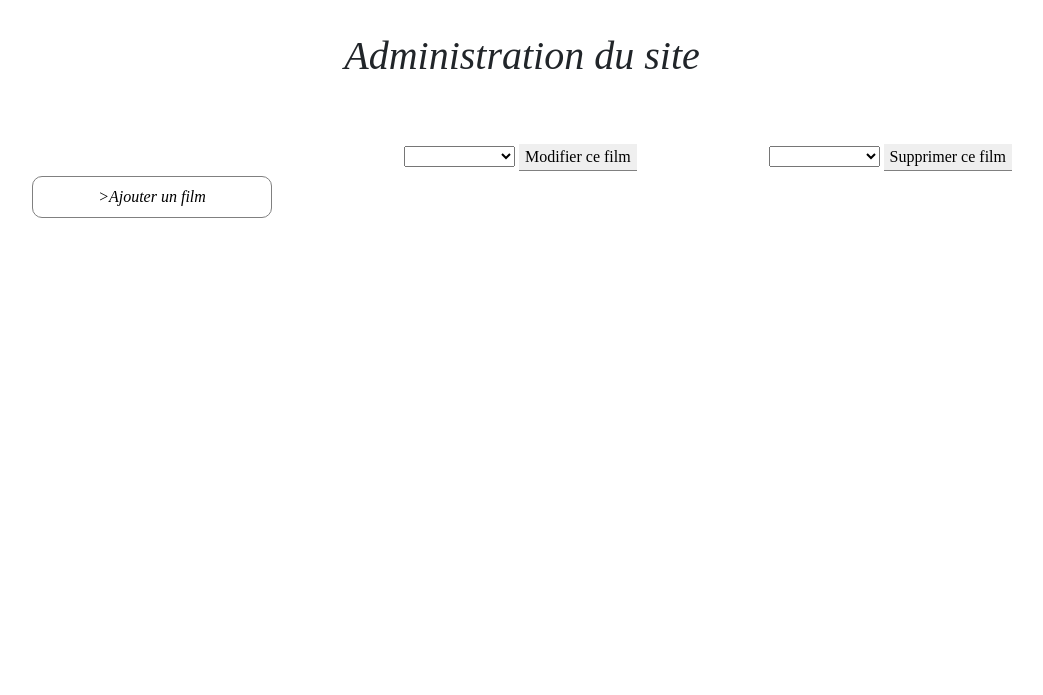
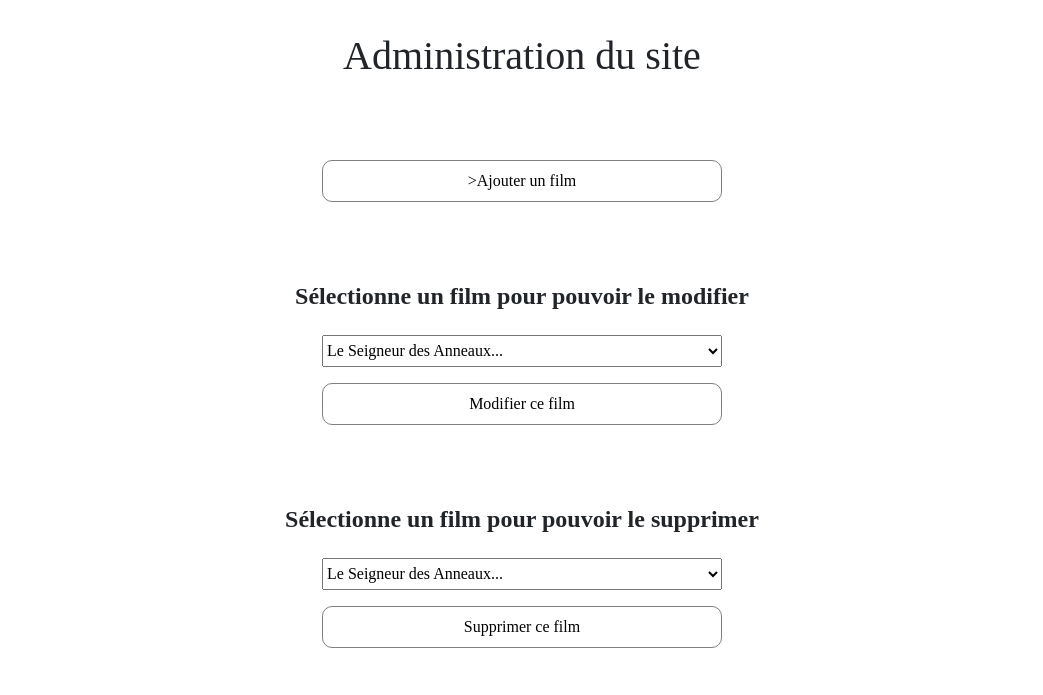
Before and after one commit to Hakitsu/ecv-phpmovie, a PHP site: page /ecv-phpmovie/admin in a window 1280 px wide. Shown: the part 80-775 px from the top of the page, without its empty margins (118-1161 px from the left). Run offline with PHP 8.4, Linux system fonts and the light colour scheme; tables that the repository leaves empty or names only in its code hold one stand-in row (values such as "Sample post"); some web fonts are replaced.

Commit message:
add style comment and rework style admin

```diff
--- a/public/style/admin.css
+++ b/public/style/admin.css
@@ -1,8 +1,12 @@
 @media (min-width: 760px) {
+    .containerFormulaire {
+        font-family: fanwood;
+    }
+
     .linkToAdmin {
-        width: 15rem;
-        margin-top: 2rem;
-        margin-bottom: 1rem;
+        width: 25rem;
+        margin-top: 1rem;
+        margin-bottom: 3rem;
         border: 1px solid grey;
         background-color: white;
         padding: 0.5rem;
@@ -17,15 +21,27 @@
 
     .linkContainer{
         display: flex;
-        flex-direction: row;
-        justify-content: space-between;
+        flex-direction: column;
+        align-items: center;
 
     }
 
+    .formAdmin {
+        display: flex;
+        flex-direction: column;
+    }
+
+    .selectFilm {
+        margin-top: 1rem;
+        height: 2rem;
+    }
 
  }
 
  @media (max-width: 760px) {
+    .containerFormulaire {
+        font-family: fanwood;
+    }
 
     .linkToAdmin {
         width:80%;
@@ -59,5 +75,20 @@
 
     }
 
+    .formAdmin {
+        display: flex;
+        flex-direction: column;
+        align-items: center;
+    }
+
+    .selectFilm {
+        margin-top: 1rem;
+        height: 2rem;
+        width: 80%;
+    }
+
+    .titleSelect{
+        text-align: center;
+    }
 
  }
--- a/views/global/add_movie.php
+++ b/views/global/add_movie.php
@@ -1,4 +1,4 @@
-<div class="container">
+<div class="containerFormulaire">
 <h1>Formulaire de création d'un film</h1>
 <form action="create_movie" method="post">
     <div class="inputConnexionContainer">
--- a/views/global/admin.php
+++ b/views/global/admin.php
@@ -1,10 +1,12 @@
-<div class="container">
+<div class="containerFormulaire">
     <h1>Administration du site</h1>
     <div class= "linkContainer">
         <a href="add_movie"  class="linkToAdmin">>Ajouter un film</a>
-        <form action="update_movie" method="post">
-        <select name="id_movie_update" id="id_movie_update">
-            <option value=""></option>
+
+        <h3 class="titleSelect">Sélectionne un film pour pouvoir le modifier </h3>
+        <form action="update_movie" method="post"  class="formAdmin">
+            <select name="id_movie_update" id="id_movie_update" class="selectFilm">
+                <option value="">Le Seigneur des Anneaux...</option>
                 <?php
                 foreach ($movies as $movie) {
                 ?>
@@ -13,11 +15,12 @@
                     }
                 ?>
             </select>
-        <input type="submit" value="Modifier ce film"></input>
+            <input type="submit" value="Modifier ce film" class="linkToAdmin"></input>
         </form>
-        <form action="delete_movie" method="post">
-            <select name="id_movie_delete" id="id_movie_delete">
-                <option value=""></option>
+        <h3 class="titleSelect">Sélectionne un film pour pouvoir le supprimer </h3>
+        <form action="delete_movie" method="post" class="formAdmin">
+            <select name="id_movie_delete" id="id_movie_delete" class="selectFilm" >
+                <option value="">Le Seigneur des Anneaux...</option>
                 <?php
                 foreach ($movies as $movie) {
                 ?>
@@ -26,7 +29,7 @@
                 }
                 ?>
             </select>
-            <input type="submit" value="Supprimer ce film"></input>
+            <input type="submit" value="Supprimer ce film" class="linkToAdmin"></input>
         </form>
     </div>
 </div>
--- a/views/global/update_movie.php
+++ b/views/global/update_movie.php
@@ -1,3 +1,5 @@
+<div class="containerFormulaire">
+<h1>Formulaire de modification</h1>
 <form action="update_action" method="post">
     <input type="hidden" name="id" value="<?=$movies[0]->id ?>">
     <div class="inputConnexionContainer">
@@ -40,3 +42,4 @@
         <input type="submit" value="Modifier le film" class="submitButton"  >
     </div>
 </form>
+</div>
```
Also changed, not shown: public/style/movie.css (+51 -0 lines), views/global/movie.php (+14 -13 lines). Lines whose indentation alone changed are shown as unchanged.
